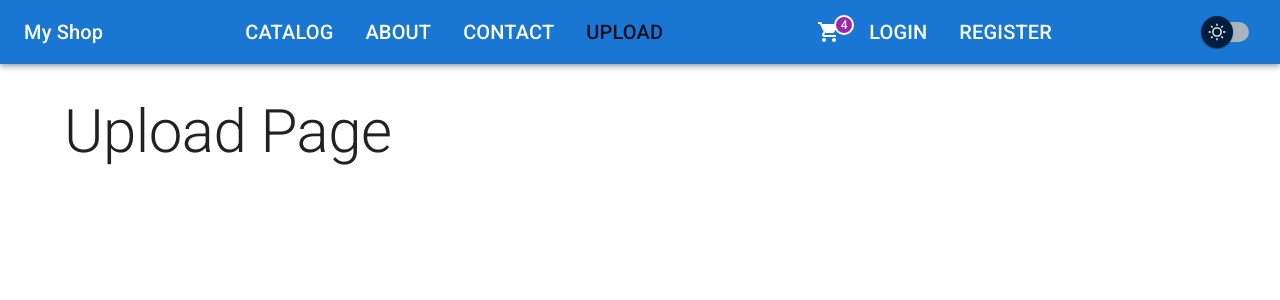
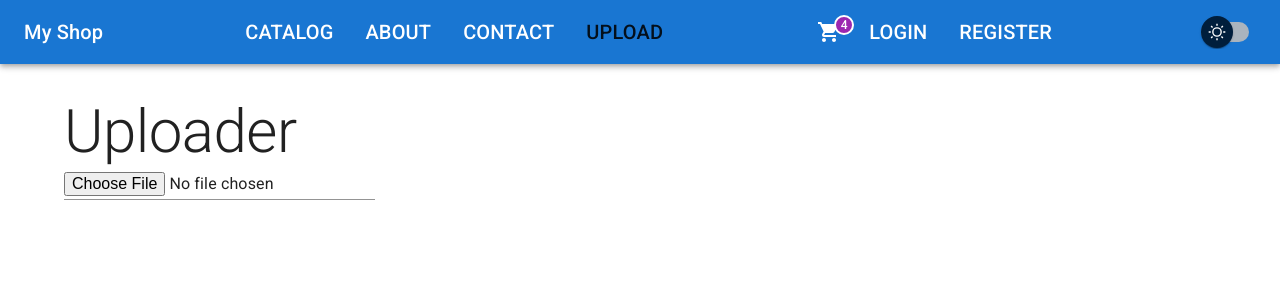
Before and after one commit to Trung-Hieu-Dev/spring-boot-react-ecomerce, a React (Create React App) app in the folder client/: page /upload in a window 1280 px wide. Shown: the top 300 px of the page. Built offline with nearby package versions, Linux system fonts and the light colour scheme.

Commit message:
CLIENT: Upload File

```diff
--- a/client/src/features/upload/Uploader.tsx
+++ b/client/src/features/upload/Uploader.tsx
@@ -1,11 +1,31 @@
 import React from "react";
-import { Typography } from "@mui/material";
+import { Input, Typography } from "@mui/material";
 
 const Uploader = () => {
+    const onFileChangeHandler = (e: any) => {
+        e.preventDefault();
+        const formData = new FormData();
+        formData.append("file", e.target.files[0]);
+
+        fetch("http://localhost:8080/api/file/upload", {
+            method: "post",
+            body: formData,
+        }).then(response => {
+            if (response.ok) {
+                alert("Upload image successfully");
+            }
+        });
+    };
+
     return (
-        <Typography variant="h2">
-            Upload Page
-        </Typography>
+        <>
+            <Typography variant="h2">
+                Uploader
+            </Typography>
+
+            <Input type="file" onChange={onFileChangeHandler}/>
+        </>
+
     );
 };
 
```
